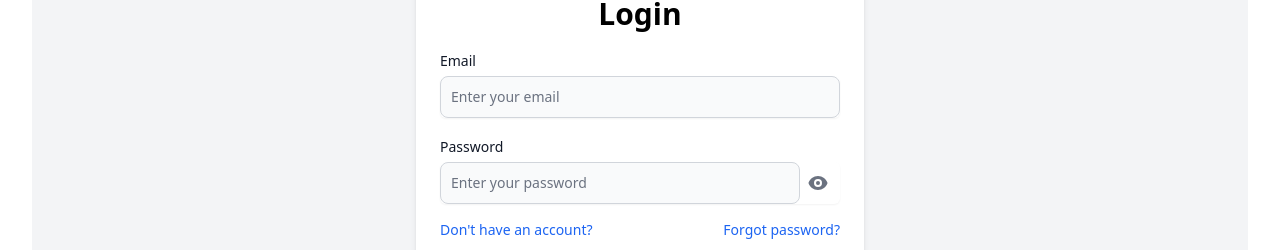
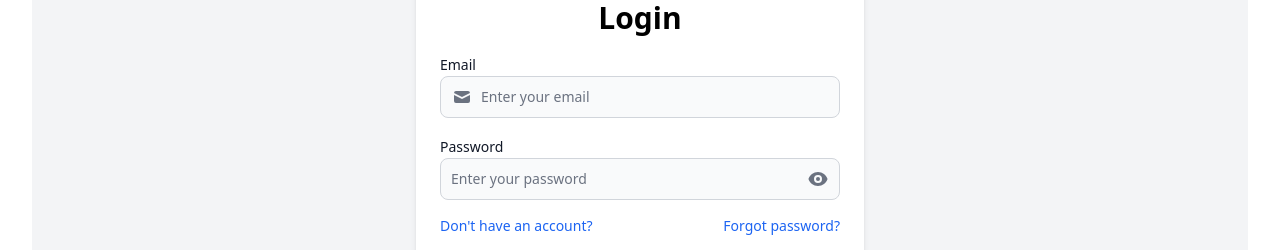
Before and after one commit to Vincentsang254/multiviewsplus-admin-page, a React (Create React App) app: page /login in a window 1280 px wide. Shown: the part 288-538 px from the top of the page. Built offline with nearby package versions, Linux system fonts and the light colour scheme; no server answers.

Commit message:
"Updated Login.js: added HiMail icon, removed error handling classes, simplified password input field"

```diff
--- a/src/pages/Login.js
+++ b/src/pages/Login.js
@@ -5,7 +5,7 @@ import { useDispatch, useSelector } from "react-redux";
 import { Link, useNavigate } from "react-router-dom";
 import { loginUser } from "../features/slice/authSlice";
 import { Alert, Button, Label, TextInput, Spinner } from "flowbite-react";
-import { HiInformationCircle, HiEye, HiEyeOff } from "react-icons/hi";
+import { HiInformationCircle, HiEye, HiEyeOff, HiMail } from "react-icons/hi";
 import { Formik, Form, Field, ErrorMessage } from "formik";
 import * as Yup from "yup";
 
@@ -46,7 +46,7 @@ const Login = () => {
 					validationSchema={validationSchema}
 					onSubmit={handleSubmit}
 				>
-					{({ values, handleChange, handleBlur, errors, touched }) => (
+					{({ values, handleChange, handleBlur }) => (
 						<Form className='space-y-4'>
 							<div>
 								<Label htmlFor='email' value='Email' />
@@ -54,16 +54,12 @@ const Login = () => {
 									as={TextInput}
 									id='email'
 									type='email'
+									name='email'
 									placeholder='Enter your email'
-									name='email'
+									icon={HiMail}
 									onChange={handleChange}
 									onBlur={handleBlur}
 									value={values.email}
-									className={`mt-1 block w-full rounded-md shadow-sm focus:border-purple-500 focus:ring focus:ring-purple-500 focus:ring-opacity-50 ${
-										touched.email && errors.email
-											? "border-red-500"
-											: "border-gray-300"
-									}`}
 								/>
 								<ErrorMessage name='email'>
 									{(msg) => <div className='text-red-500 text-sm'>{msg}</div>}
@@ -72,33 +68,18 @@ const Login = () => {
 
 							<div>
 								<Label htmlFor='password' value='Password' />
-								<div className='relative'>
 								<Field
 									as={TextInput}
 									id='password'
 									type={showPassword ? "text" : "password"}
+									name='password'
 									placeholder='Enter your password'
-										name='password'
+									rightIcon={showPassword ? HiEyeOff : HiEye}
+									onClick={togglePasswordVisibility}
 									onChange={handleChange}
 									onBlur={handleBlur}
 									value={values.password}
-										className={`mt-1 block w-full rounded-md shadow-sm focus:border-purple-500 focus:ring focus:ring-purple-500 focus:ring-opacity-50 pr-10 ${
-											touched.password && errors.password
-												? "border-red-500"
-												: "border-gray-300"
-										}`}
 								/>
-									<div
-										className='absolute inset-y-0 right-0 flex items-center pr-3 cursor-pointer'
-										onClick={togglePasswordVisibility}
-									>
-										{showPassword ? (
-											<HiEyeOff className='h-5 w-5 text-gray-500' />
-										) : (
-											<HiEye className='h-5 w-5 text-gray-500' />
-										)}
-									</div>
-								</div>
 								<ErrorMessage name='password'>
 									{(msg) => <div className='text-red-500 text-sm'>{msg}</div>}
 								</ErrorMessage>
@@ -118,6 +99,7 @@ const Login = () => {
 									Forgot password?
 								</Link>
 							</div>
+
 							{auth.loginStatus === "pending" ? (
 								<Button disabled className='w-full mt-4'>
 									<Spinner aria-label='Loading...' size='sm' />
```
Lines whose indentation alone changed are shown as unchanged.
